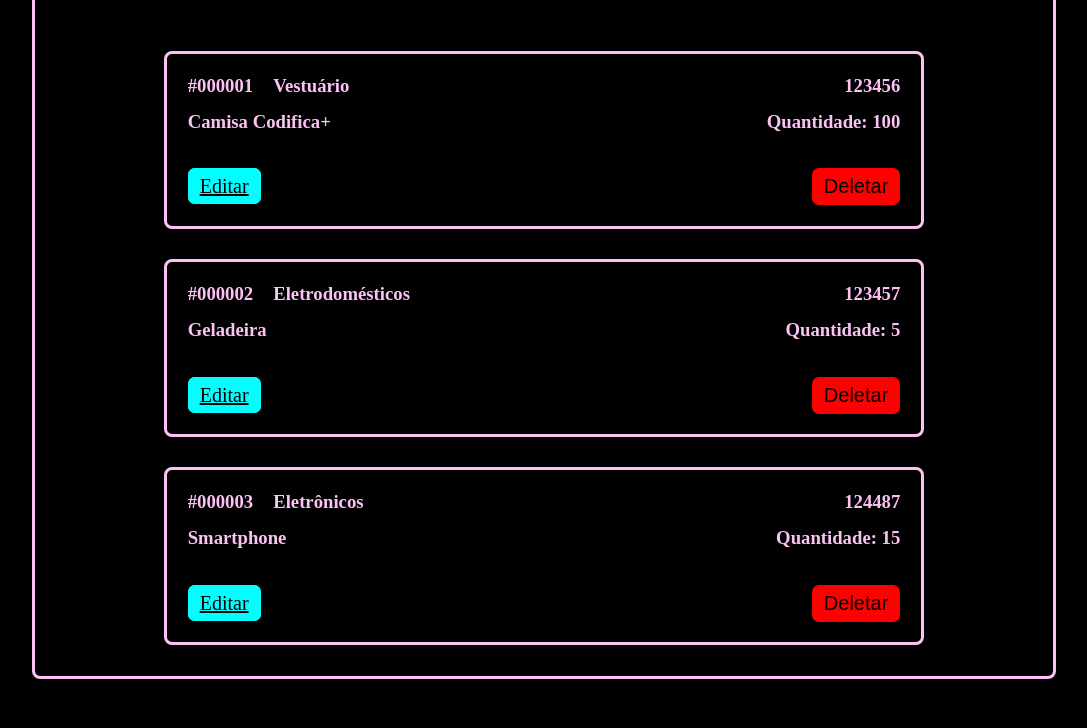
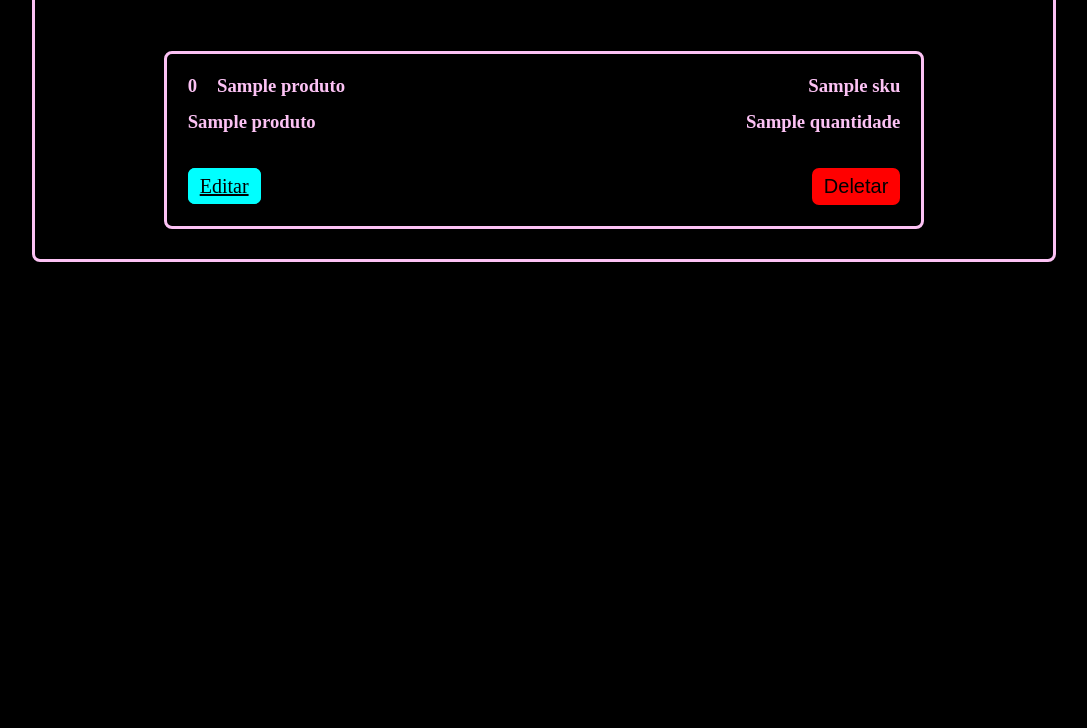
Before and after one commit to TovanySnek/Codifica-Mais, a PHP site: template PROJETO/CRUD-WEB/src/View/Produto/listar.php in a window 1280 px wide. Shown: the part 72-800 px from the top of the page, without its empty margins (96-1183 px from the left). Run offline with PHP 8.4, Linux system fonts and the light colour scheme; the template is opened without the code that fills it: most values are stand-ins (such as "Sample title", 1, 10 or a date in 2020).

Commit message:
aula 05/09 começo da pagina dinâmica

```diff
--- a/PROJETO/CRUD-WEB/src/View/Produto/listar.php
+++ b/PROJETO/CRUD-WEB/src/View/Produto/listar.php
@@ -1,30 +1,5 @@
 <?php
 
-
- //                    $produto->getId()
-
-    $produtos = [[
-            'id' => "#000001",
-            'categoria' => "Vestuário",
-            'sku' => "123456",
-            'nome' => "Camisa Codifica+",
-            'quantidade' => "Quantidade: 100"
-
-        ],[
-            'id' => '#000002',
-            'categoria' => 'Eletrodomésticos',
-            'sku' => '123457',
-            'nome' => 'Geladeira',
-            'quantidade' => 'Quantidade: 5'
-
-        ],[
-            'id' => '#000003',
-            'categoria' => 'Eletrônicos',
-            'sku' => '124487',
-            'nome' => 'Smartphone',
-            'quantidade' => 'Quantidade: 15'
-        ]
-    ];
 
 ?>
 
@@ -51,27 +26,27 @@
 
     <main>
         <section class="xtlye_main_guia">
-            <?php foreach ($produtos as $item): ?>
+            <?php foreach ($produtos as $id => $produto): ?>
             <section class="xtyle_main_caixaconteudo">
                 <div class="xytle_caixa_linha_1">
-                    <h1><?php echo $item['id'] ?></h1>
-                    <h1><?php echo $item['categoria'] ?></h1>
+                    <h1><?= $id ?></h1>
+                    <h1><?php echo $produto['nome'] ?></h1>
                 <div class="xtyle_caixa_linha_1_1">
-                    <h1><?php echo $item['sku'] ?></h1>
+                    <h1><?php echo $produto['sku'] ?></h1>
                 </div>
                 </div>
                 <div class="xytle_caixa_linha_2">
-                    <h1><?php echo $item['nome'] ?></h1>
+                    <h1><?php echo $produto['nome'] ?></h1>
                 <div class="xytle_caixa_linha_2_1">
-                    <h1><?php echo $item['quantidade'] ?></h1>
+                    <h1><?php echo $produto['quantidade'] ?></h1>
                 </div>
                 </div>
                 <div class="xtyle__botoes__guia">
                     <div class="xytle_caixa_editar">
-                        <a class="xtlye__botao__editar" href="/produtos/editar">Editar</a>
+                        <a class="xtlye__botao__editar" href="/produtos/editar?id=<?= $id ?>">Editar</a>
                     </div>
                     <div class="xytle_caixa_deletar">
-                        <button class="xtlye__botao__deletar">Deletar</button>
+                        <button class="xtlye__botao__deletar" onclick="return confirm('Deseja deletar o registro?')" href="/produtos/deletar?id=<?= $id ?>" >Deletar</button>
                     </div>
                 </div>
             </section>
```
Also changed, not shown: PROJETO/CRUD-WEB/public/index.php (+43 -38 lines), PROJETO/CRUD-WEB/src/Helper.php (added, +9 -0 lines).
